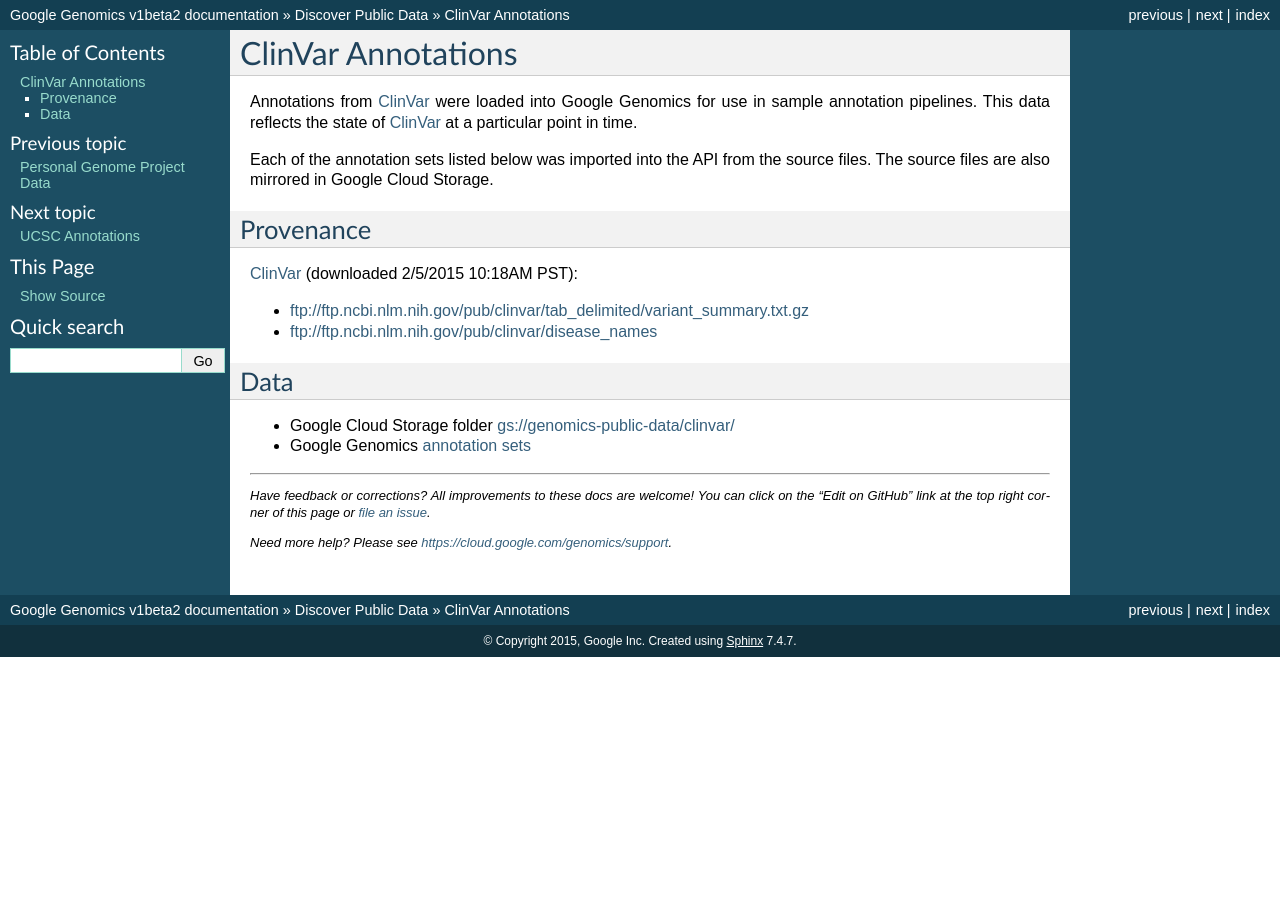
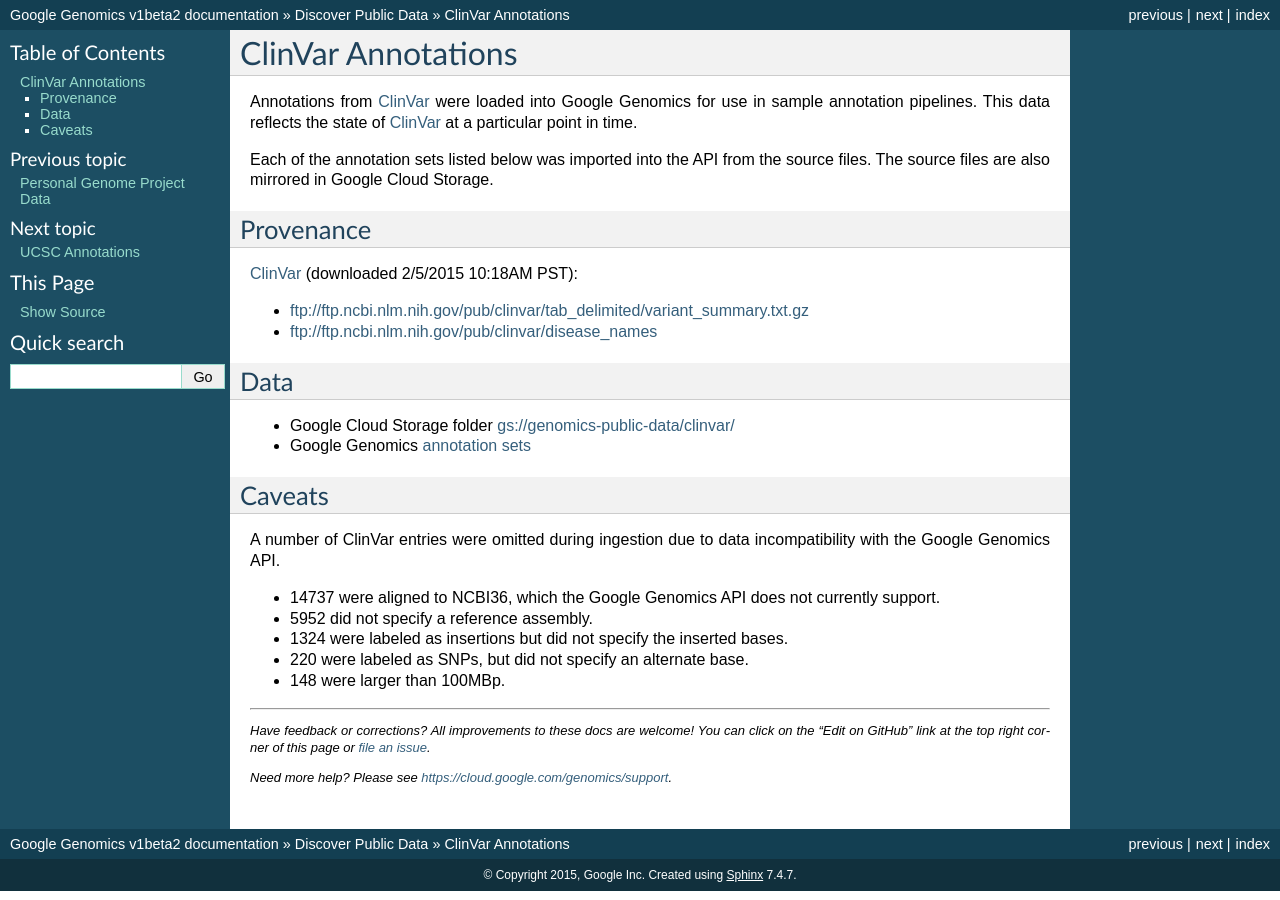
Before and after one commit to googlegenomics/readthedocs, a Sphinx documentation site: the page built from docs/source/use_cases/discover_public_data/clinvar_annotations.rst, in a window 1280 px wide. Built offline with Sphinx 7.4.7, drawn with Linux system fonts in a browser that asks for light colours.

Commit message:
Add section on ClinVar ingest caveats

```diff
--- a/docs/source/use_cases/discover_public_data/clinvar_annotations.rst
+++ b/docs/source/use_cases/discover_public_data/clinvar_annotations.rst
@@ -16,3 +16,14 @@
 ----
 * Google Cloud Storage folder `gs://genomics-public-data/clinvar/ <https://console.developers.google.com/storage/browser/genomics-public-data/clinvar/>`_
 * Google Genomics `annotation sets <https://developers.google.com/apis-explorer/?#p/genomics/v1beta2/genomics.annotationSets.search?_h=11&resource=%257B%250A++%2522datasetIds%2522%253A+%250A++%255B%252210673227266162962312%2522%250A++%255D%250A%257D&>`_
+
+Caveats
+----
+
+A number of ClinVar entries were omitted during ingestion due to data incompatibility with the Google Genomics API.
+
+* 14737 were aligned to NCBI36, which the Google Genomics API does not currently support.
+* 5952 did not specify a reference assembly.
+* 1324 were labeled as insertions but did not specify the inserted bases.
+* 220 were labeled as SNPs, but did not specify an alternate base.
+* 148 were larger than 100MBp.
```
